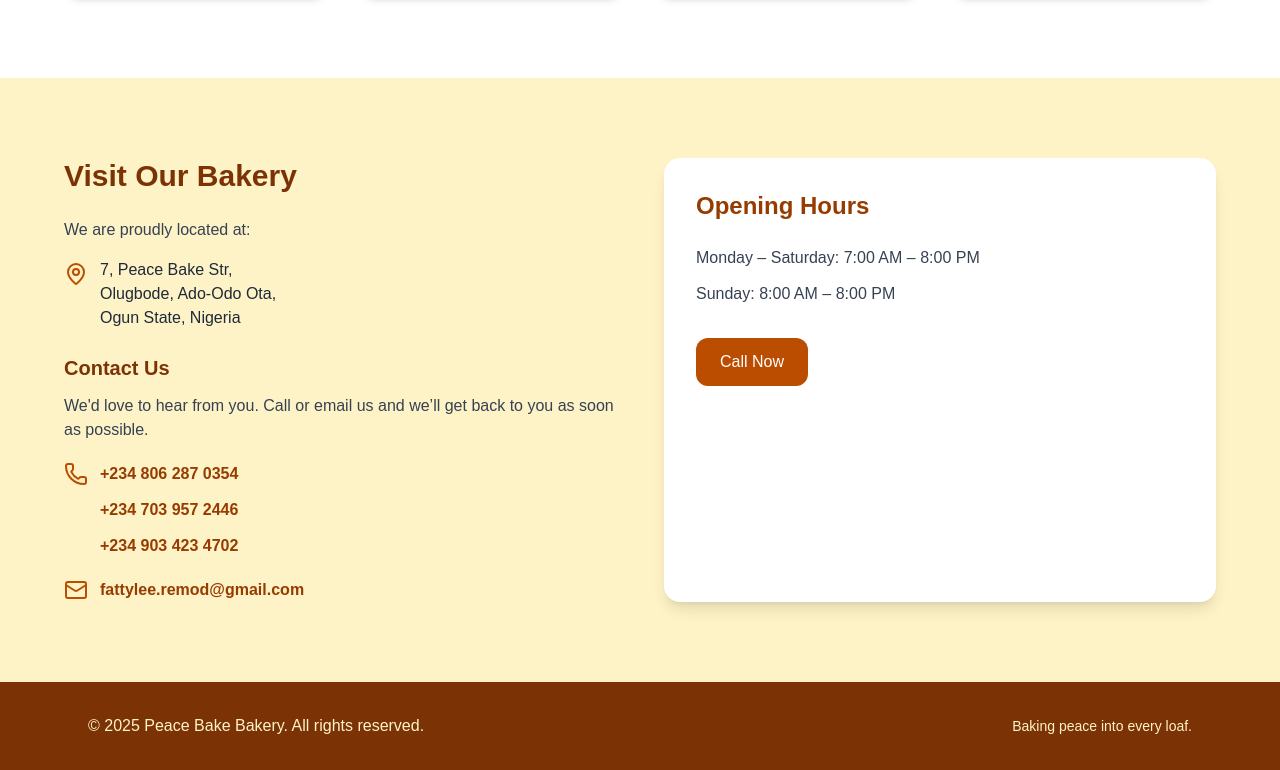
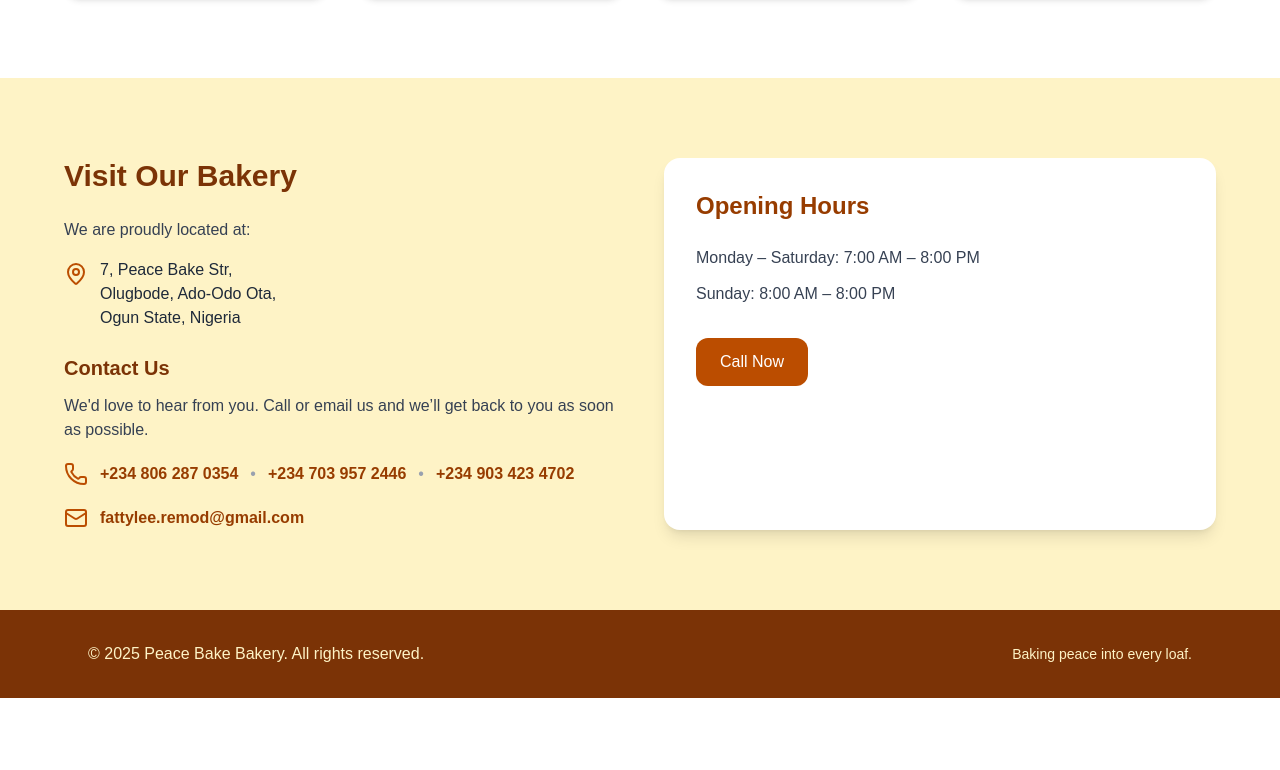
Before and after one commit to Fattylee/peace-bake, a Next.js app: page / in a window 1280 px wide. Shown: the part 1568-2338 px from the top of the page. After the commit the page ends 2266 px from the top, so only its background shows below. Built offline with nearby package versions, Linux system fonts and the light colour scheme.

Commit message:
feat: change numbers to inline style

```diff
--- a/app/components/LocationSection.tsx
+++ b/app/components/LocationSection.tsx
@@ -22,30 +22,13 @@ export default function LocationSection() {
           <div className="mt-6 flex flex-col gap-3">
             <h3 className="text-xl font-semibold text-amber-900">Contact Us</h3>
             <p className="text-gray-700">We'd love to hear from you. Call or email us and we’ll get back to you as soon as possible.</p>
-            <div className="flex items-center gap-3 mt-2">
+            <div className="flex items-center gap-3 mt-2 flex-wrap">
               <Phone className="text-amber-700" />
-              <a
-                href="tel:+2348062870354"
-                className="font-semibold text-amber-800"
-              >
-                +234 806 287 0354
-              </a>
-            </div>
-            <div className="flex items-center gap-3 ml-9">
-              <a
-                href="tel:+2347039572446"
-                className="font-semibold text-amber-800"
-              >
-                +234 703 957 2446
-              </a>
-            </div>
-            <div className="flex items-center gap-3 ml-9">
-              <a
-                href="tel:+2349034234702"
-                className="font-semibold text-amber-800"
-              >
-                +234 903 423 4702
-              </a>
+              <a href="tel:+2348062870354" className="font-semibold text-amber-800">+234 806 287 0354</a>
+              <span className="text-gray-400">•</span>
+              <a href="tel:+2347039572446" className="font-semibold text-amber-800">+234 703 957 2446</a>
+              <span className="text-gray-400">•</span>
+              <a href="tel:+2349034234702" className="font-semibold text-amber-800">+234 903 423 4702</a>
             </div>
             <div className="flex items-center gap-3 mt-2">
               <Mail className="text-amber-700" />
```
